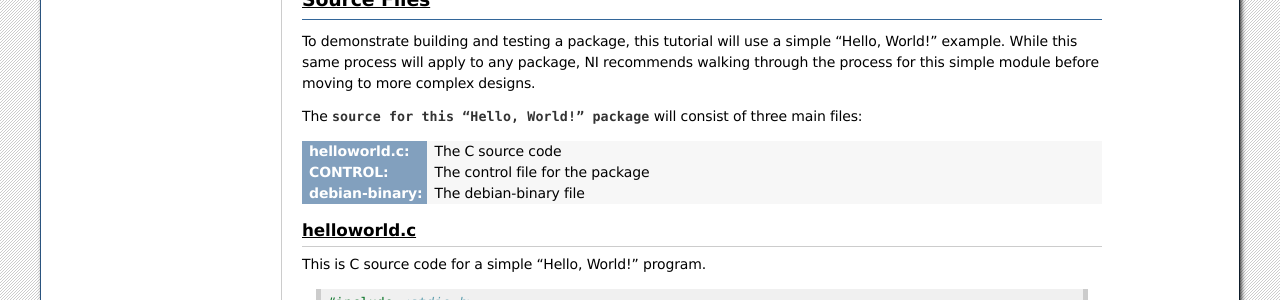
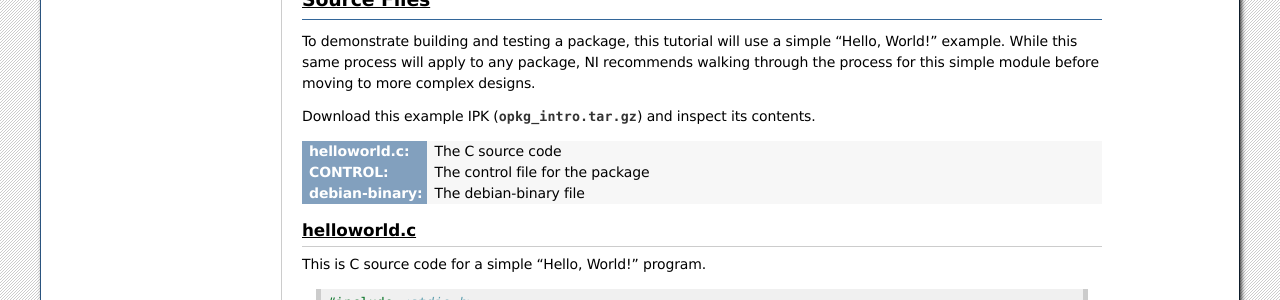
Before and after one commit to ni/nilrt-docs, a Sphinx documentation site: the page built from docs/source/opkg/opkg_intro.rst, in a window 1280 px wide and 900 px high, scrolled down 1403 px. Shown: the part 152-452 px from the top of the window. Built offline with Sphinx 7.4.7, drawn with Linux system fonts in a browser that asks for light colours.

Commit message:
opkg_intro: adjust example IPK advertisement line
Signed-off-by: Alex Stewart <alex.stewart@emerson.com>

```diff
--- a/docs/source/opkg/opkg_intro.rst
+++ b/docs/source/opkg/opkg_intro.rst
@@ -77,8 +77,7 @@ Source Files
 To demonstrate building and testing a package, this tutorial will use a simple “Hello, World!” example.
 While this same process will apply to any package, NI recommends walking through the process for this simple module before moving to more complex designs.
 
-The :download:`source for this “Hello, World!” package<source_files/opkg_intro.tar.gz>` will consist of three main
-files:
+Download this example IPK (:download:`opkg_intro.tar.gz<source_files/opkg_intro.tar.gz>`) and inspect its contents.
 
 :helloworld.c: The C source code
 :CONTROL: The control file for the package
```
